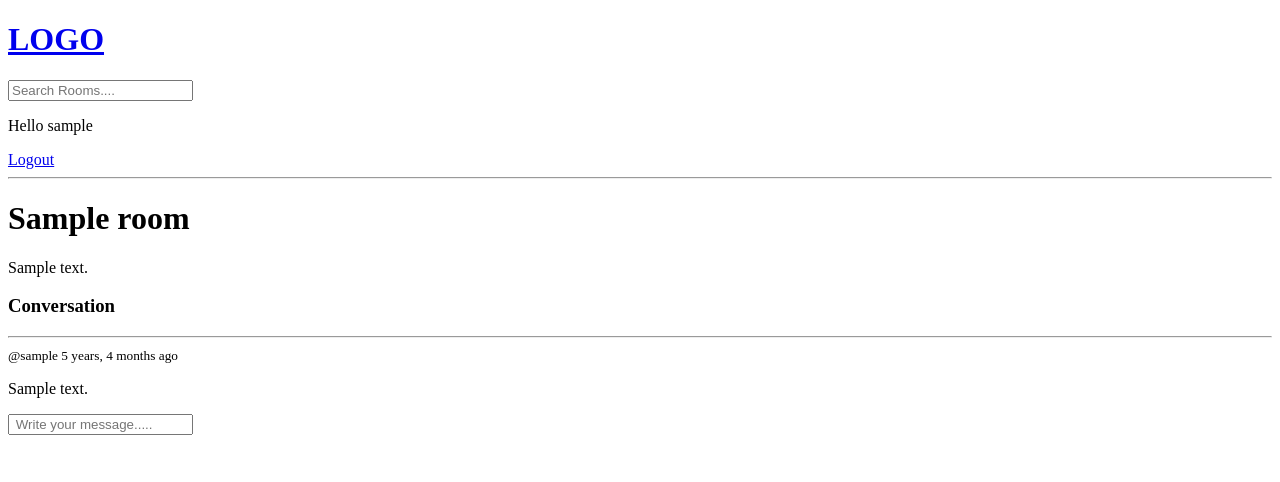
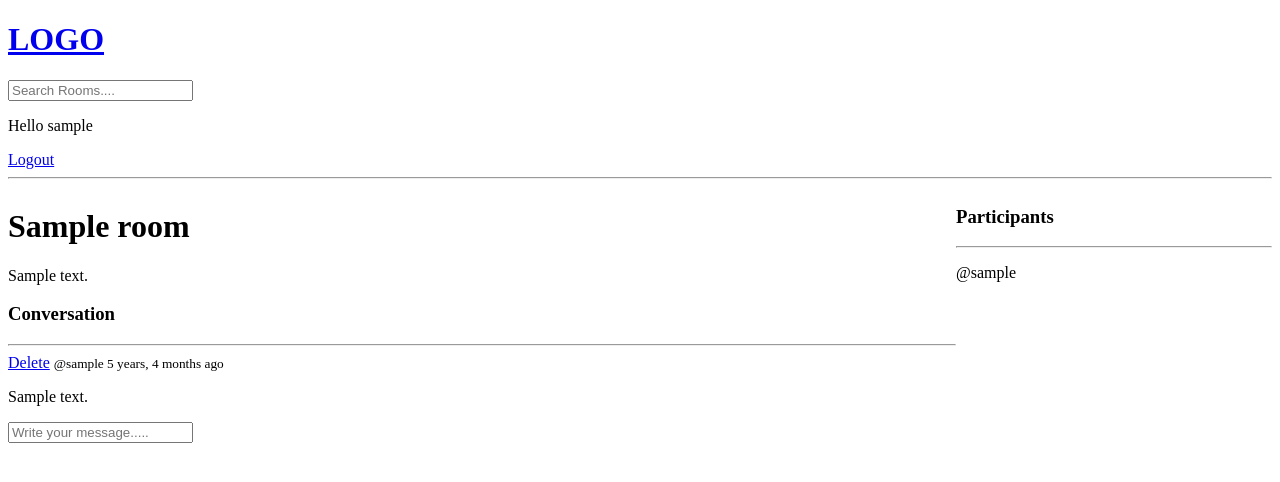
Before and after one commit to tinoe0404/studyCode, a Django app: page /room/1/ in a window 1280 px wide. Shown: the top 482 px of the page. Run offline with Django 5.2, Linux system fonts and the light colour scheme; a user stored in the database is signed in; tables that the repository leaves empty hold one stand-in row (values such as "Sample post").

Commit message:
chatroom CRUD functions done

```diff
--- a/myapp/models.py
+++ b/myapp/models.py
@@ -18,7 +18,7 @@ class Room(models.Model):
     topic = models.ForeignKey(Topic, on_delete=models.SET_NULL, null=True)
     name = models.CharField(max_length=200)
     description = models.TextField(null=True, blank=True)
-    #participants =
+    participants = models.ManyToManyField(User, related_name='participants', blank= True)
     updated = models.DateTimeField(auto_now = True)
     created = models.DateTimeField(auto_now_add = True)
 
--- a/myapp/templates/myapp/room.html
+++ b/myapp/templates/myapp/room.html
@@ -1,31 +1,51 @@
-{% extends 'main.html'%}
+{% extends 'main.html' %}
 
 {% block content %}
+<style>
+    .room-container{
+        display:grid;
+        grid-template-columns: 3fr 1fr;
+    }
+</style>
+<div class="room-container">
 
-<h1>{{room.name}}</h1>
+    <div>
+        <h1>{{ room.name }}</h1>
+        <p>{{ room.description }}</p>
 
-<p>{{room.description}}</p>
+        <div class="comment-wrapper">
+            <h3>Conversation</h3>
+            <hr>
 
-<div class="comment-wrapper">
+            {% for message in room_messages %}
+                <div>
+                    {% if request.user == message.user %}
+                    <a href="{% url 'delete-message' message.id%}">Delete</a>
+                    {%endif%}
+                    <small>@{{ message.user }}  {{ message.created|timesince }} ago</small>
+                    <p>{{ message.body }}</p>
+                </div>
+            {% endfor %}
+        </div>
 
-<h3>Conversation</h3>
-<hr>
+        {% if request.user.is_authenticated %}
+            <div class="comment-form">
+                <form method="POST" action="">
+                    {% csrf_token %}
+                    <input type="text" name="body" placeholder="Write your message....." />
+                </form>
+            </div>
+        {% endif %}
+    </div>
+    <div>
+        <h3>Participants</h3>
+        <hr>
+        {%for user in participants%}
+        <div>
+           <p>@{{user.username}}</p>
+        </div>
 
-{%for message in room_messages%}
-<div>
-   <small>@{{message.user}}  {{message.created|timesince}} ago</small>
-   <p>{{message.body}}</p>
+        {%endfor%}
+    </div>
 </div>
-{%endfor%}
-</div>
-
-{%if request.user.is_authenticated %}
-<div class="comment-form">
-    <form method="POST" action="">
-        {% csrf_token%}
-        <input type="text" name="body" placeholder=" Write your message....."/>
-    </form>
-
-</div>
-{%endif%}
 {% endblock %}
--- a/myapp/urls.py
+++ b/myapp/urls.py
@@ -10,5 +10,6 @@ urlpatterns = [
    path('create-room/', views.createRoom, name="create-room"),
    path('update-room/<str:pk>/', views.updateRoom, name="update-room"),
    path('delete-room/<str:pk>/', views.deleteRoom, name="delete-room"),
+   path('delete-message/<str:pk>/', views.deleteMessage, name="delete-message"),
 
 ]
--- a/myapp/views.py
+++ b/myapp/views.py
@@ -68,6 +68,8 @@ def home(request):
 def room(request, pk):
     room = Room.objects.get(id=pk)
     room_messages = room.message_set.all().order_by('-created')
+    participants = room.participants.all()
+
 
     if request.method == 'POST':
         message = Message.objects.create(
@@ -75,9 +77,10 @@ def room(request, pk):
             room=room,
             body=request.POST.get('body')
         )
+        room.participants.add(request.user)
         return redirect('room', pk=room.id)
 
-    context = {'room': room, 'room_messages': room_messages}
+    context = {'room': room, 'room_messages': room_messages, 'participants': participants}
     return render(request, 'myapp/room.html', context)
 
 @login_required(login_url='login')
@@ -122,3 +125,14 @@ def deleteRoom(request, pk):
         room.delete()
         return redirect('home')
     return render(request, 'myapp/delete.html', {'obj': room})
+
+@login_required(login_url='login')
+def deleteMessage(request, pk):
+    message = Message.objects.get(id=pk)
+
+    if request.user != message.user:
+        return HttpResponse('You are not allowed here!')
+    if request.method == 'POST':
+        message.delete()
+        return redirect('home')
+    return render(request, 'myapp/delete.html', {'obj': message})
```
Also changed, not shown: myapp/migrations/0003_alter_room_options_room_participants.py (added).
